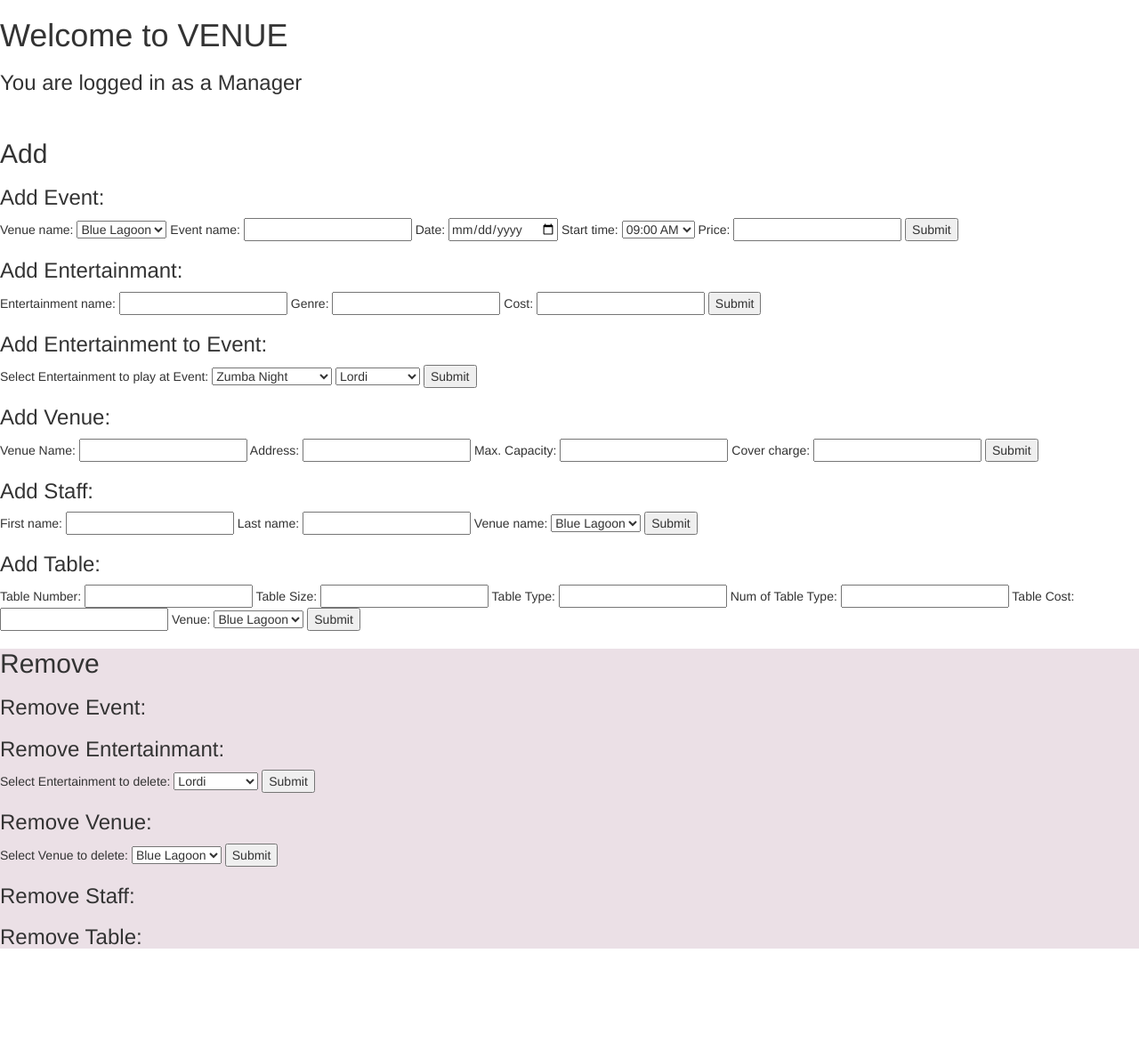
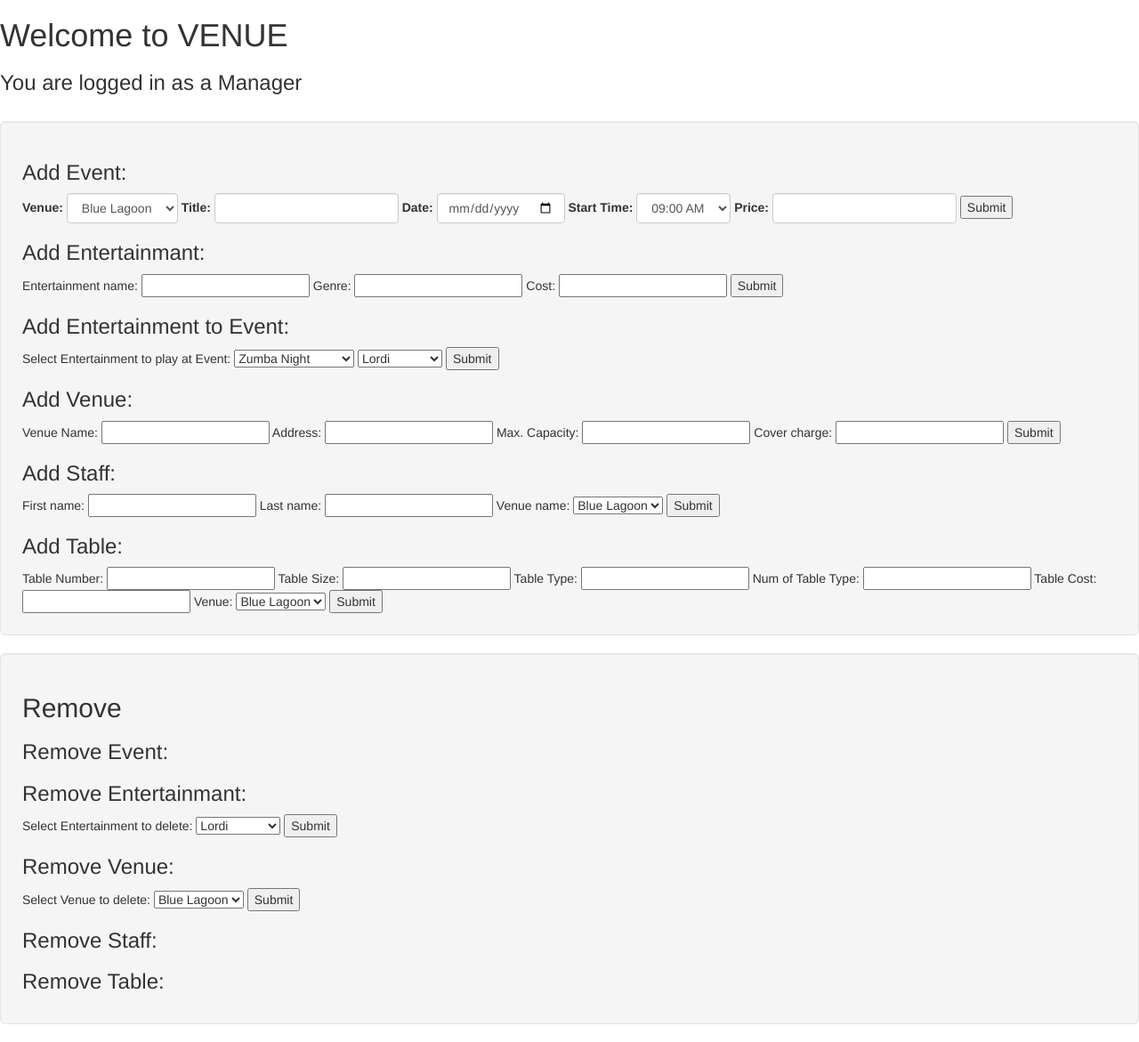
Before and after one commit to danyakarras/Venue, a PHP site: page /304_project/manager_home.php in a window 1280 px wide. Shown: the whole page at 89% size. Before the commit the page ends 1066 px from the top, so only its background shows below. Run offline with PHP 8.4, Linux system fonts and the light colour scheme; data comes from the database, SQL or seed files in the repository; some libraries are stand-ins or nearby versions.

Commit message:
more bootstrap

```diff
--- a/manager_home.php
+++ b/manager_home.php
@@ -12,8 +12,7 @@
 <h1>Welcome to VENUE</h1>
 <h3>You are logged in as a Manager</h3>
 <br>
-<div >
-<h2>Add </h2>
+<div class="well well-lg">
 <h3>Add Event:</h3>
 
 <?php
@@ -55,13 +54,13 @@
         	echo "0 results";
         }
 
-	$time_picker = "  Start time: <select name='time'>'.$time_option.'</select>";
-	$name = '  Event name: <input type="text" name="name">';
-	$date = ' Date: <input type="date" name="date">';
-	$venue = ' Venue name: <select name="branchID">'.$venue_options.'</select>';
-	$price = ' Price: <input type="number" name="price" step="0.01" min="0">';
+	$time_picker = "  <label for='stime'>Start Time:</label> <select name='stime' class='form-control'>'.$time_option.'</select>";
+	$name = '  <label for="name">Title:</label> <input type="text" class="form-control" name="name">';
+	$date = ' <label for="date">Date:</label> <input type="date" name="date" class="form-control">';
+	$venue = ' <label for="branchID">Venue:</label> <select name="branchID" class="form-control">'.$venue_options.'</select>';
+	$price = ' <label for="price">Price:</label> <input type="number" name="price" step="0.01" min="0" class="form-control">';
 
-	echo '<form action="#" method="post">'.$venue.$name.$date.$time_picker.$price.'
+	echo '<form action="#" class="form-inline" method="post">'.$venue.$name.$date.$time_picker.$price.'
 	        <input type="submit" name="submit1" value="Submit" />
 	        </form>';
 
@@ -82,7 +81,7 @@
 
 	    $evid = rand(100, 900);
 	    $selected_date = $_POST['date'];  // Storing Selected Value In Variable
-        $selected_time = $_POST['time'];
+        $selected_time = $_POST['stime'];
         $input_eventName = $_POST['name'];
         $selected_venue = $_POST['branchID']; //gets branchID of selected venue name
         $input_price = $_POST['price'];
@@ -332,7 +331,7 @@
 	}
 	?>
 	</div>
-	<div style="background-color:#ebe0e6">
+	<div class="well well-lg">
 	<h2>Remove </h2>
 	<h3>Remove Event:</h3>
 	<h3>Remove Entertainmant:</h3>
```
